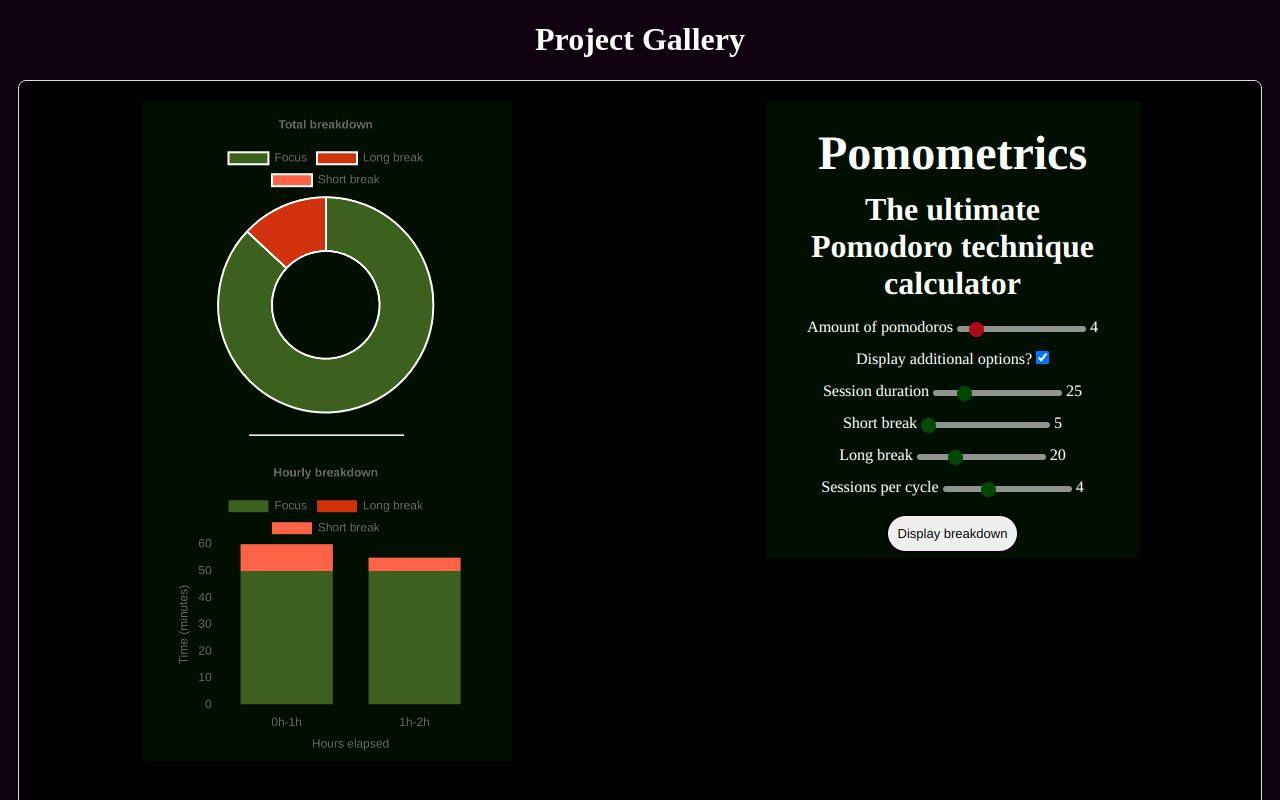
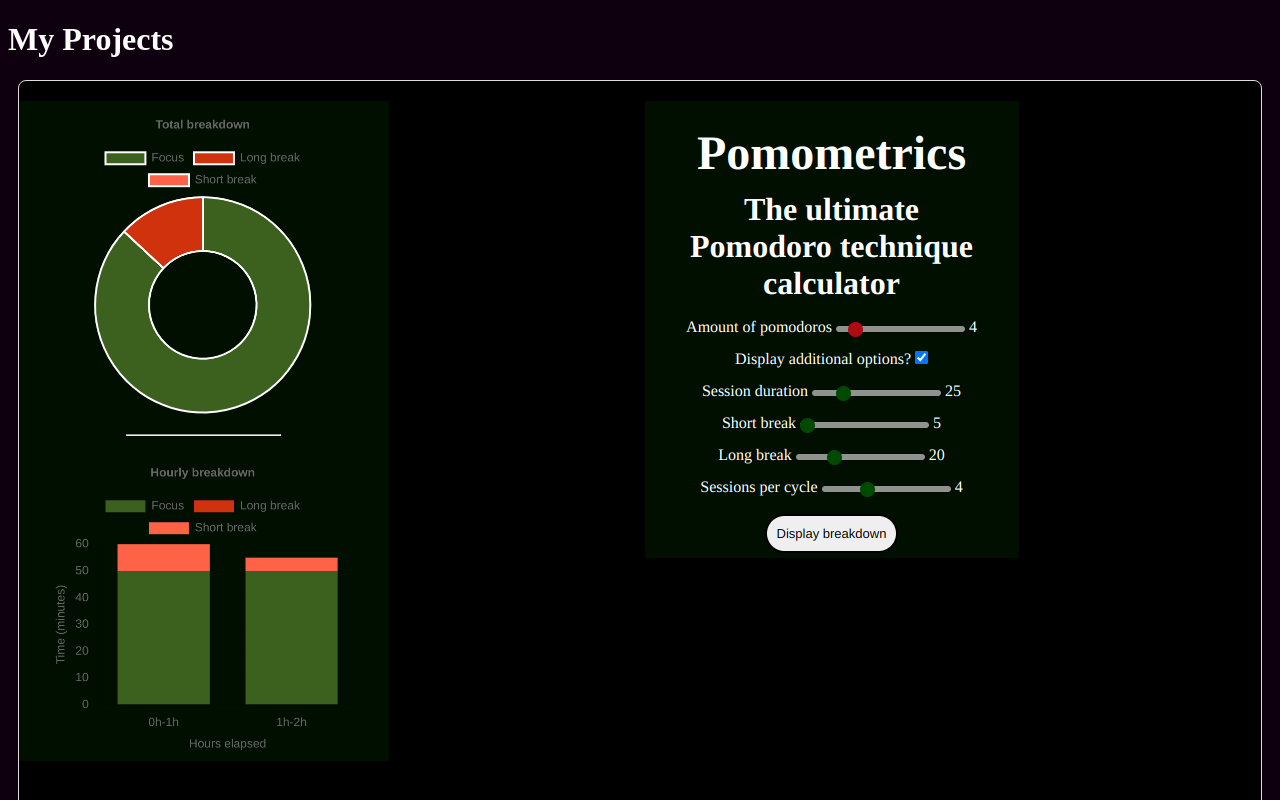
Before and after one commit to nyrzeff/portfolio, a Gatsby site: page / in a window 1280 px wide. Shown: the top 800 px of the page. Built offline with nearby package versions, Linux system fonts and the light colour scheme; Gatsby itself is replaced by a stand-in of ours.

Commit message:
chore: rename ProjectGallery to Projects

```diff
--- a/src/components/ProjectGallery/index.ts
+++ /dev/null
@@ -1 +0,0 @@
-export { default } from "./ProjectGallery";
--- a/src/components/ProjectGallery/ProjectGallery.tsx
+++ b/src/components/Projects/Projects.tsx
@@ -23,7 +23,7 @@ interface ProjectImage {
   image: IGatsbyImageData;
 }
 
-const ProjectGallery: React.FC = () => {
+const Projects: React.FC = () => {
   const content: MarkdownRemarkNode = useContent();
   const frontmatter = content[0].frontmatter;
   const images: Record<string, IGatsbyImageData[]> = useImages(
@@ -45,4 +45,4 @@ const ProjectGallery: React.FC = () => {
   );
 };
 
-export default ProjectGallery;
+export default Projects;
--- /dev/null
+++ b/src/components/Projects/index.ts
@@ -0,0 +1 @@
+export { default } from "./Projects";
--- a/src/pages/index.tsx
+++ b/src/pages/index.tsx
@@ -1,16 +1,12 @@
 import * as React from "react";
 import type { HeadFC, PageProps } from "gatsby";
-import ProjectGallery from "../components/ProjectGallery";
-
-const container = {
-  textAlign: "center",
-};
+import Projects from "../components/Projects";
 
 const IndexPage: React.FC<PageProps> = () => {
   return (
-    <main style={container}>
-      <h1>Project Gallery</h1>
-      <ProjectGallery />
+    <main>
+      <h1>My Projects</h1>
+      <Projects />
     </main>
   );
 };
```
